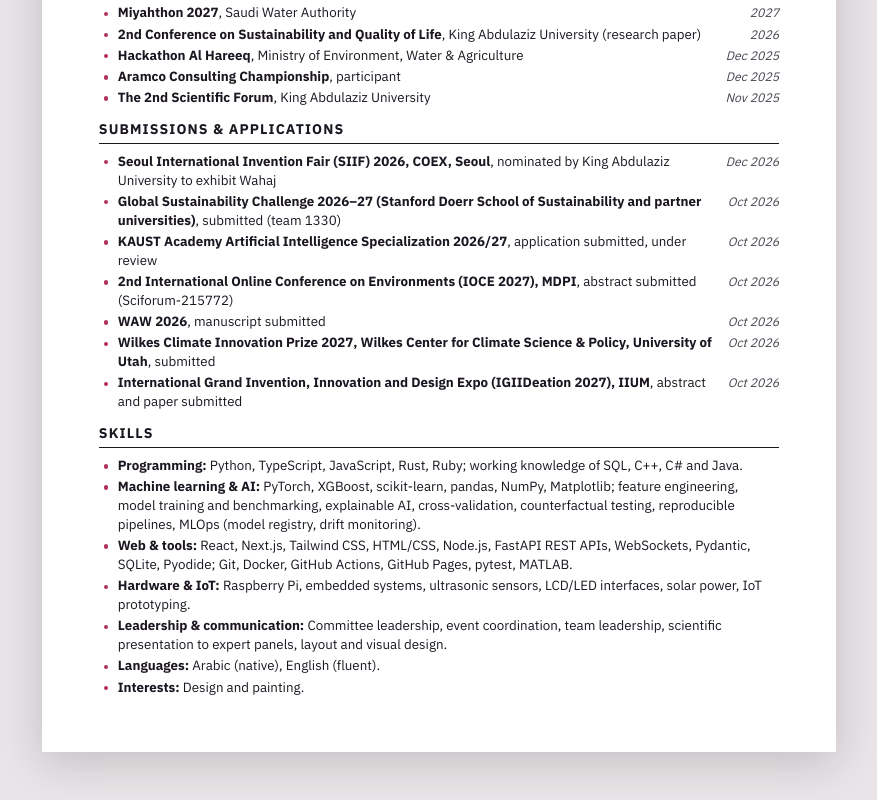
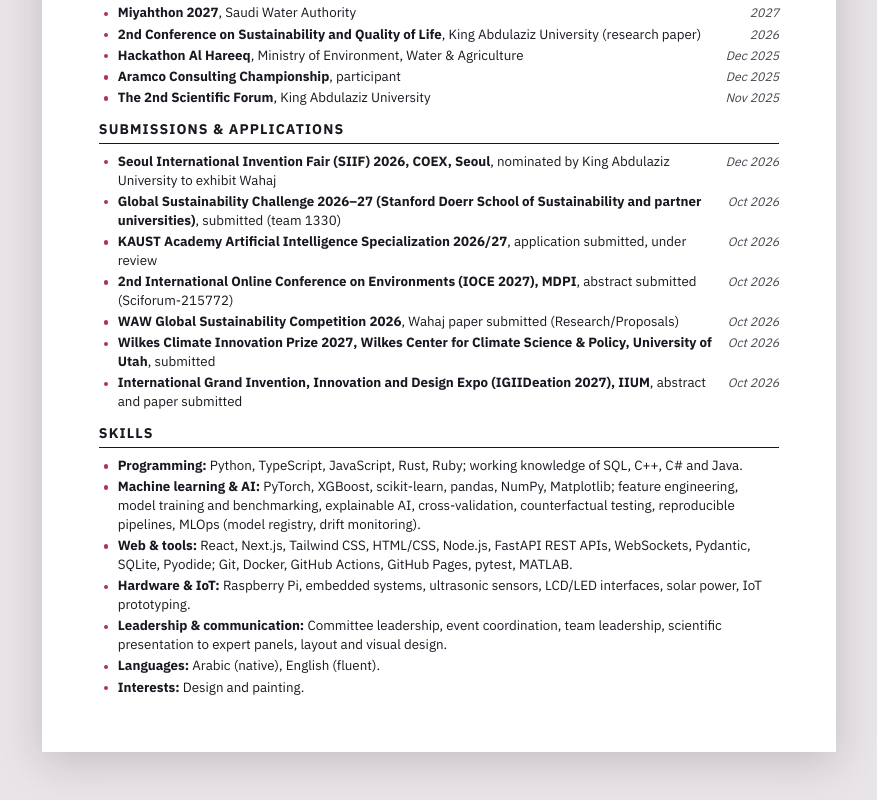
Before and after one commit to nelmkt/nelmkt-portfolio, a Next.js app: page /cv in a window 1280 px wide. Shown: the part 2210-3010 px from the top of the page, without its empty margins (201-1078 px from the left). Built offline with nearby package versions, Linux system fonts and the light colour scheme.

Commit message:
full name for the waw submission (#49)

```diff
--- a/components/cv.ts
+++ b/components/cv.ts
@@ -171,7 +171,7 @@ export const cv = {
     { lead: "Global Sustainability Challenge 2026–27 (Stanford Doerr School of Sustainability and partner universities)", text: "submitted (team 1330)", date: "Oct 2026" },
     { lead: "KAUST Academy Artificial Intelligence Specialization 2026/27", text: "application submitted, under review", date: "Oct 2026" },
     { lead: "2nd International Online Conference on Environments (IOCE 2027), MDPI", text: "abstract submitted (Sciforum-215772)", date: "Oct 2026" },
-    { lead: "WAW 2026", text: "manuscript submitted", date: "Oct 2026" },
+    { lead: "WAW Global Sustainability Competition 2026", text: "Wahaj paper submitted (Research/Proposals)", date: "Oct 2026" },
     { lead: "Wilkes Climate Innovation Prize 2027, Wilkes Center for Climate Science & Policy, University of Utah", text: "submitted", date: "Oct 2026" },
     { lead: "International Grand Invention, Innovation and Design Expo (IGIIDeation 2027), IIUM", text: "abstract and paper submitted", date: "Oct 2026" },
   ] as CvLine[],
@@ -350,7 +350,7 @@ export const cvAr: typeof cv = {
     { lead: "تحدي الاستدامة العالمي 2026–27 (كلية دور للاستدامة بجامعة ستانفورد وجامعات شريكة)", text: "تم التقديم (الفريق 1330)", date: "أكتوبر 2026" },
     { lead: "تخصص الذكاء الاصطناعي في أكاديمية كاوست 2026/27", text: "تم التقديم، قيد المراجعة", date: "أكتوبر 2026" },
     { lead: "المؤتمر الدولي الثاني الإلكتروني للبيئات (IOCE 2027)، MDPI", text: "تم تقديم الملخص (Sciforum-215772)", date: "أكتوبر 2026" },
-    { lead: "WAW 2026", text: "تم إرسال الورقة البحثية", date: "أكتوبر 2026" },
+    { lead: "مسابقة WAW العالمية للاستدامة 2026", text: "تم إرسال ورقة وهج البحثية", date: "أكتوبر 2026" },
     { lead: "جائزة ويلكس لابتكار المناخ 2027، مركز ويلكس لعلوم وسياسات المناخ بجامعة يوتا", text: "تم التقديم", date: "أكتوبر 2026" },
     { lead: "المعرض الدولي الكبير للاختراع والابتكار والتصميم (IGIIDeation 2027)، الجامعة الإسلامية العالمية بماليزيا", text: "تم تقديم الملخص والورقة", date: "أكتوبر 2026" },
   ],
```
Also changed, not shown: 2 other files (tests, documents, lock files or other folders).
